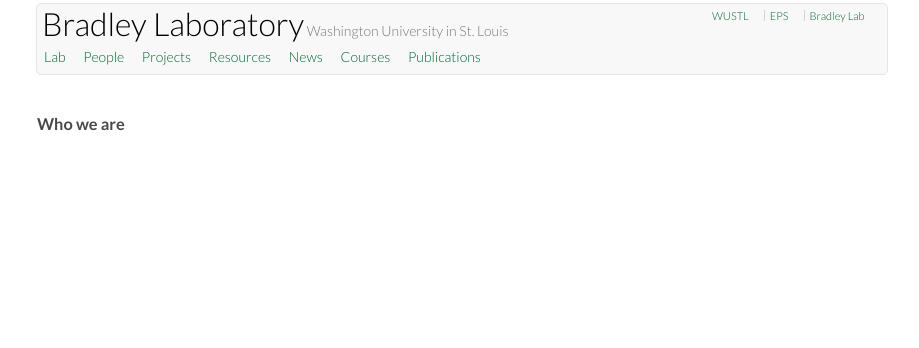
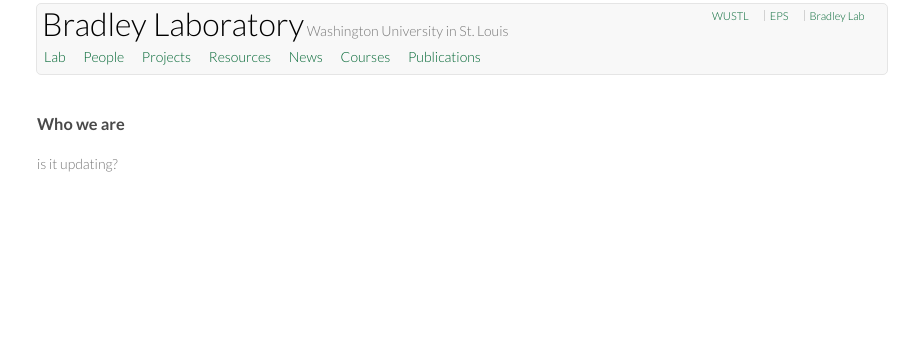
Before and after one commit to bradleylab/bradleylab.github.io, a Jekyll site: the page built from people/index.html, in a window 1280 px wide. Shown: the top 348 px of the page, without its empty margins (178-1097 px from the left). Built offline with Jekyll 4.4.1, drawn with Linux system fonts in a browser that asks for light colours; Markdown is read by kramdown in place of the engine named in the settings.

```diff
--- a/people/index.html
+++ b/people/index.html
@@ -4,7 +4,7 @@ title: Bradley Lab People
 ---
 
 <section>
-        <h3>Who we are</h3>
+        <h3>Who we are</h3> is it updating?
 
         	<ul>
 	{% for post in site.categories.people %}
```
